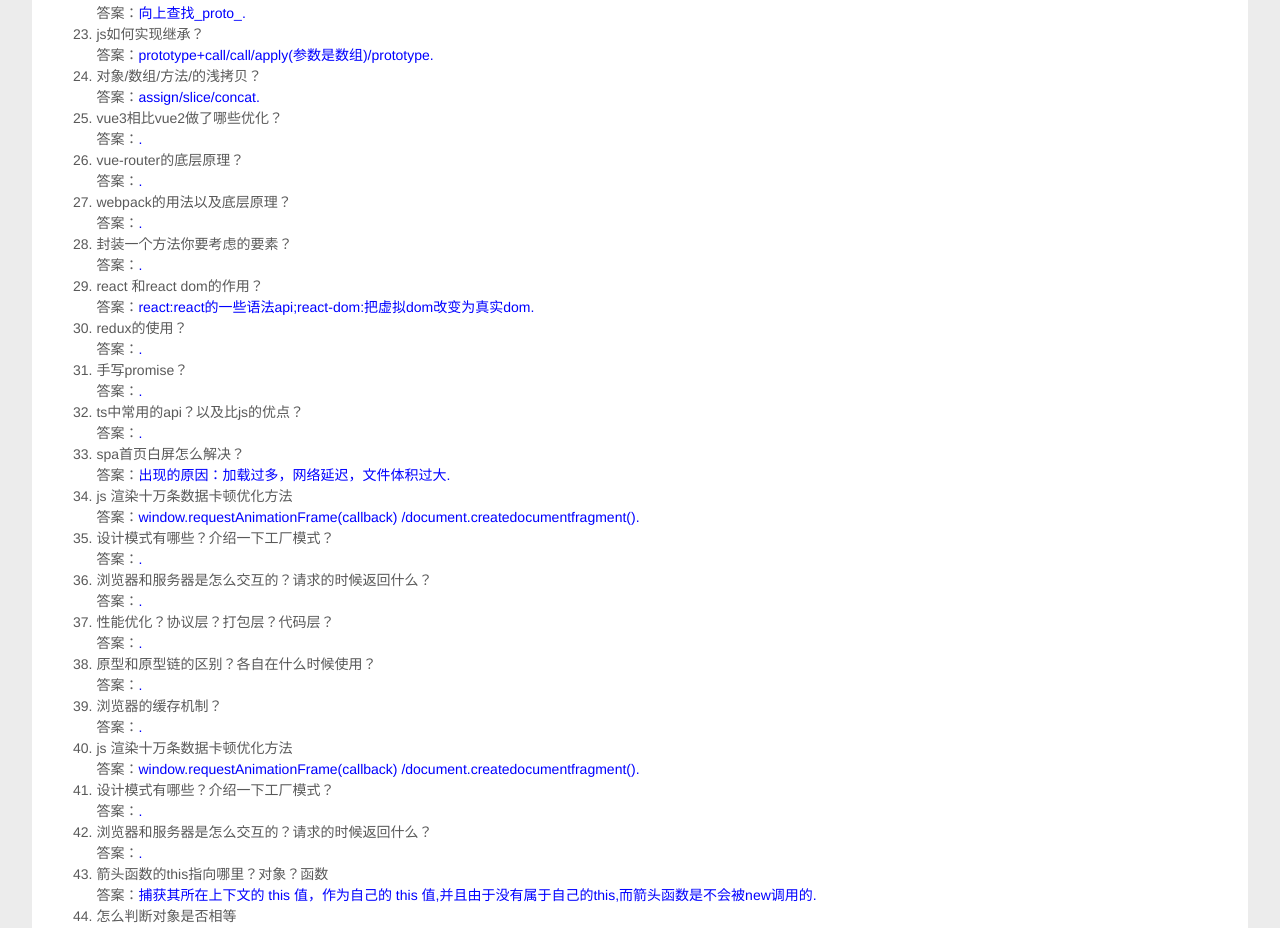
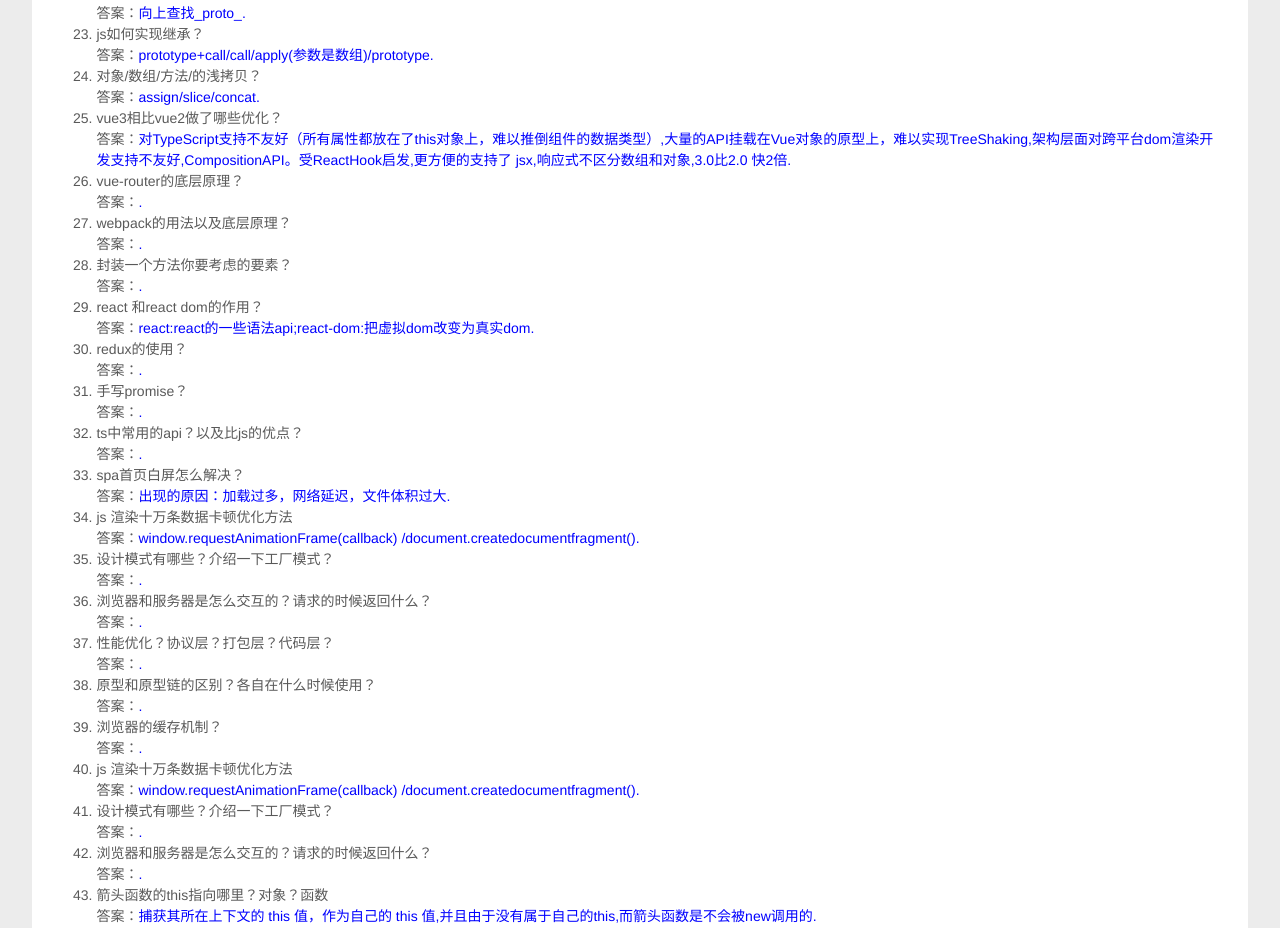
Before and after one commit to jackluotong/vue_project, a Vue app: page /decemberInterview in a window 1280 px wide. Shown: the part 1144-2072 px from the top of the page. Built offline with nearby package versions, Linux system fonts and the light colour scheme; what vue-resource would draw is missing.

Commit message:
vue3.0 vue2.0.

```diff
--- a/src/components/DecemberInterview.vue
+++ b/src/components/DecemberInterview.vue
@@ -197,7 +197,7 @@ export default {
         { name: "原型链的理解？", answer: "向上查找_proto_" },
         { name: "js如何实现继承？", answer: "prototype+call/call/apply(参数是数组)/prototype" },
         { name: "对象/数组/方法/的浅拷贝？", answer: "assign/slice/concat" },
-        { name: "vue3相比vue2做了哪些优化？", answer: "" },
+        { name: "vue3相比vue2做了哪些优化？", answer: "对TypeScript支持不友好（所有属性都放在了this对象上，难以推倒组件的数据类型）,大量的API挂载在Vue对象的原型上，难以实现TreeShaking,架构层面对跨平台dom渲染开发支持不友好,CompositionAPI。受ReactHook启发,更方便的支持了 jsx,响应式不区分数组和对象,3.0比2.0 快2倍" },
         { name: 'vue-router的底层原理？', answer: '' },
         { name: 'webpack的用法以及底层原理？', answer: '' },
         { name: '封装一个方法你要考虑的要素？', answer: '' },
```
